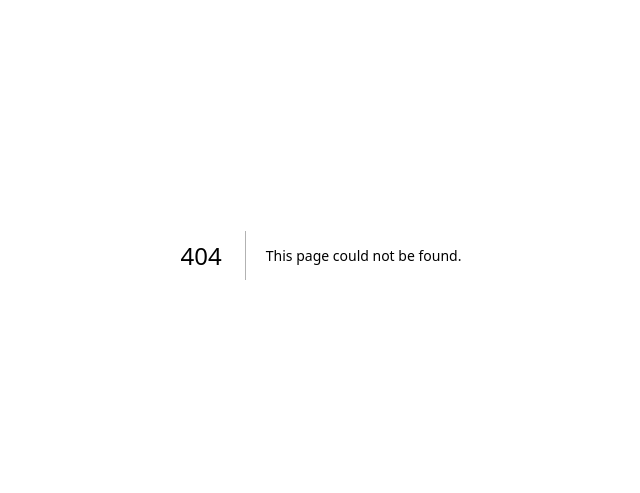
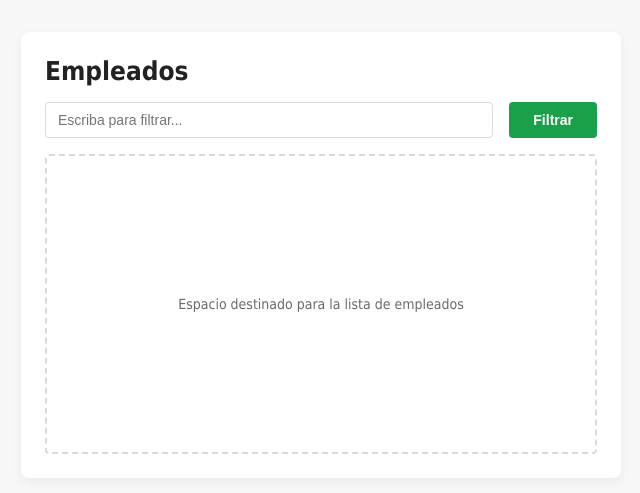
Before and after one commit to Andrelux0Z/BD2, a Next.js app in the folder frontend/: page /empleados in a window 1280 px wide. Before the commit this address had no page. Shown: the part 145-638 px from the top of the page, without its empty margins (319-959 px from the left). Built offline with nearby package versions, Linux system fonts and the light colour scheme.

Commit message:
Agregado frontend de pagina principal

```diff
--- /dev/null
+++ b/frontend/src/app/empleados/page.module.css
@@ -0,0 +1,92 @@
+.page {
+  --ink: #222222;
+  --muted: #6a6a6a;
+  --accent: #1aa04a;
+  --outline: #dadada;
+  --font-body: "Tahoma", "Verdana", sans-serif;
+
+  min-height: 100vh;
+  display: flex;
+  align-items: center;
+  justify-content: center;
+  padding: 32px 20px;
+  background: #f7f7f7;
+  color: var(--ink);
+  font-family: var(--font-body);
+}
+
+.card {
+  width: 600px;
+  background: #ffffff;
+  padding: 24px;
+  border-radius: 8px;
+  box-shadow: 0 4px 12px rgba(0,0,0,0.05);
+  display: flex;
+  flex-direction: column;
+  gap: 16px;
+}
+
+.title {
+  margin: 0;
+  font-size: 26px;
+  text-align: left;
+  font-weight: 600;
+  width: 100%;
+}
+
+.filterRow {
+  display: flex;
+  justify-content: space-between;
+  align-items: center;
+  gap: 16px;
+  width: 100%;
+}
+
+.input {
+  height: 36px;
+  padding: 0 12px;
+  border-radius: 4px;
+  border: 1px solid var(--outline);
+  background: #ffffff;
+  font-size: 14px;
+  color: var(--ink);
+  flex: 1; /* Permite a la caja de texto tomar el espacio restante */
+}
+
+.input:focus {
+  outline: none;
+  border-color: #888888;
+}
+
+.button {
+  height: 36px;
+  border-radius: 4px;
+  border: none;
+  background: var(--accent);
+  color: #fff;
+  font-size: 14px;
+  font-weight: 600;
+  cursor: pointer;
+  padding: 0 24px;
+  transition: background 120ms ease, transform 120ms ease;
+  white-space: nowrap; /* Mantiene el botón de filtrado intacto en una línea */
+}
+
+.button:hover {
+  background: #178742;
+}
+
+.button:active {
+  transform: translateY(1px);
+}
+
+.listPlaceholder {
+  height: 300px;
+  border: 2px dashed var(--outline);
+  border-radius: 4px;
+  display: flex;
+  align-items: center;
+  justify-content: center;
+  color: var(--muted);
+  font-size: 14px;
+}
--- /dev/null
+++ b/frontend/src/app/empleados/page.tsx
@@ -0,0 +1,37 @@
+"use client";
+import { useState } from "react";
+import styles from "./page.module.css";
+
+export default function Empleados() {
+  const [filterText, setFilterText] = useState("");
+
+  const handleFilter = () => {
+    // Funcionalidad de filtrado a implementar
+  };
+
+  return (
+    <div className={styles.page}>
+      <main className={styles.card}>
+        <h1 className={styles.title}>Empleados</h1>
+
+        <div className={styles.filterRow}>
+          <input
+            className={styles.input}
+            type="text"
+            placeholder="Escriba para filtrar..."
+            value={filterText}
+            onChange={(e) => setFilterText(e.target.value)}
+            aria-label="Caja de texto para filtrar empleados"
+          />
+          <button className={styles.button} onClick={handleFilter}>
+            Filtrar
+          </button>
+        </div>
+
+        <div className={styles.listPlaceholder}>
+          Espacio destinado para la lista de empleados
+        </div>
+      </main>
+    </div>
+  );
+}
```
